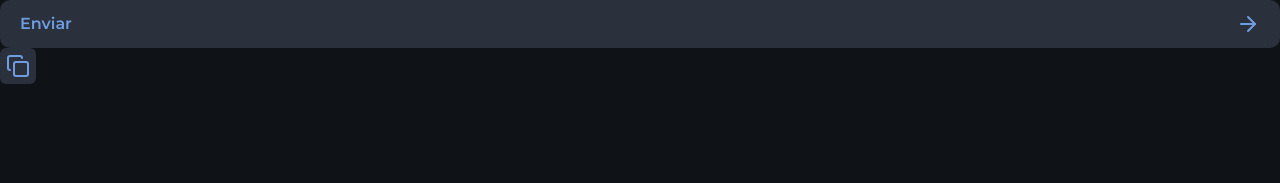
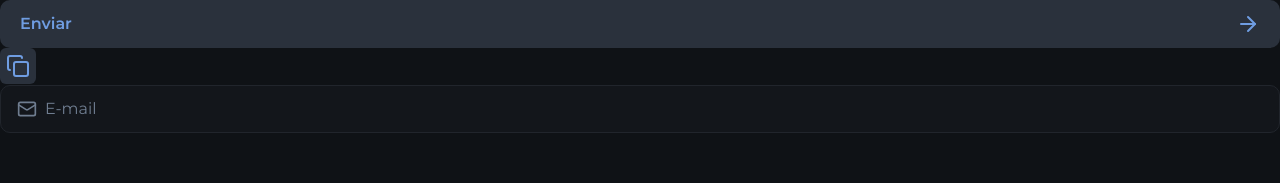
Before and after one commit to mauFade/nlw-connect, a Next.js app: page / in a window 1280 px wide. Shown: the top 183 px of the page. Built offline with nearby package versions, Linux system fonts and the light colour scheme.

Commit message:
chore: add biome to project

```diff
--- /dev/null
+++ b/biome.json
@@ -0,0 +1,34 @@
+{
+	"$schema": "https://biomejs.dev/schemas/1.9.4/schema.json",
+	"vcs": {
+		"enabled": false,
+		"clientKind": "git",
+		"useIgnoreFile": false
+	},
+	"files": {
+		"ignoreUnknown": false,
+		"ignore": []
+	},
+	"formatter": {
+		"enabled": true,
+		"indentStyle": "space",
+		"indentWidth": 2,
+		"lineWidth": 80
+	},
+	"organizeImports": {
+		"enabled": true
+	},
+	"linter": {
+		"enabled": true,
+		"rules": {
+			"recommended": true
+		}
+	},
+	"javascript": {
+		"formatter": {
+			"quoteStyle": "double",
+			"trailingCommas": "es5",
+			"semicolons": "asNeeded"
+		}
+	}
+}
--- a/package.json
+++ b/package.json
@@ -18,6 +18,7 @@
     "tailwindcss": "^4.0.6"
   },
   "devDependencies": {
+    "@biomejs/biome": "^1.9.4",
     "@types/node": "^20",
     "@types/react": "^19",
     "@types/react-dom": "^19",
--- a/src/app/page.tsx
+++ b/src/app/page.tsx
@@ -1,6 +1,7 @@
-import Button from "@/components/button";
-import IconButton from "@/components/icon-button";
-import { ArrowRight, Copy } from "lucide-react";
+import Button from "@/components/button"
+import IconButton from "@/components/icon-button"
+import { InputField, InputIcon, InputRoot } from "@/components/input"
+import { ArrowRight, Copy, Mail } from "lucide-react"
 
 export default function Home() {
   return (
@@ -13,7 +14,15 @@
         <IconButton>
           <Copy />
         </IconButton>
+
+        <InputRoot>
+          <InputIcon>
+            <Mail className="size-5" />
+          </InputIcon>
+
+          <InputField placeholder="E-mail" />
+        </InputRoot>
       </div>
     </main>
-  );
+  )
 }
--- a/src/components/button.tsx
+++ b/src/components/button.tsx
@@ -1,4 +1,4 @@
-import React, { ComponentProps, ReactNode } from "react";
+import type { ComponentProps, ReactNode } from "react";
 
 interface PropsInterface extends ComponentProps<"button"> {
   children: ReactNode;
--- /dev/null
+++ b/src/components/input.tsx
@@ -0,0 +1,46 @@
+import type { ComponentProps, ReactNode } from "react";
+
+interface InputRootPropsInterface extends ComponentProps<"div"> {
+  error?: boolean;
+}
+export function InputRoot({
+  error = false,
+  ...props
+}: InputRootPropsInterface) {
+  return (
+    <div
+      {...props}
+      data-error={error}
+      className="group bg-gray-800 h-12 border border-gray-600 rounded-xl px-4 flex items-center gap-2 focus-within:border-gray-100 data-[error=true]:border-danger"
+    />
+  );
+}
+
+interface InputIconPropsInterface extends ComponentProps<"span"> {
+  children: ReactNode;
+}
+
+export function InputIcon(props: InputIconPropsInterface) {
+  return (
+    <span
+      className="text-gray-400 group-focus-within:text-gray-100 group-[&:not(:has(input:placeholder-shown))]:text-gray-100 group-data-[error=true]:text-danger"
+      {...props}
+    />
+  );
+}
+
+interface InputFieldPropsInterface extends ComponentProps<"input"> {
+  error?: boolean;
+}
+
+export function InputField({
+  error = false,
+  ...props
+}: InputFieldPropsInterface) {
+  return (
+    <input
+      className="bg-transparent flex-1 outline-0 placeholder:text-gray-400"
+      {...props}
+    />
+  );
+}
```
Also changed, not shown: 1 other file (tests, documents, lock files or other folders).
